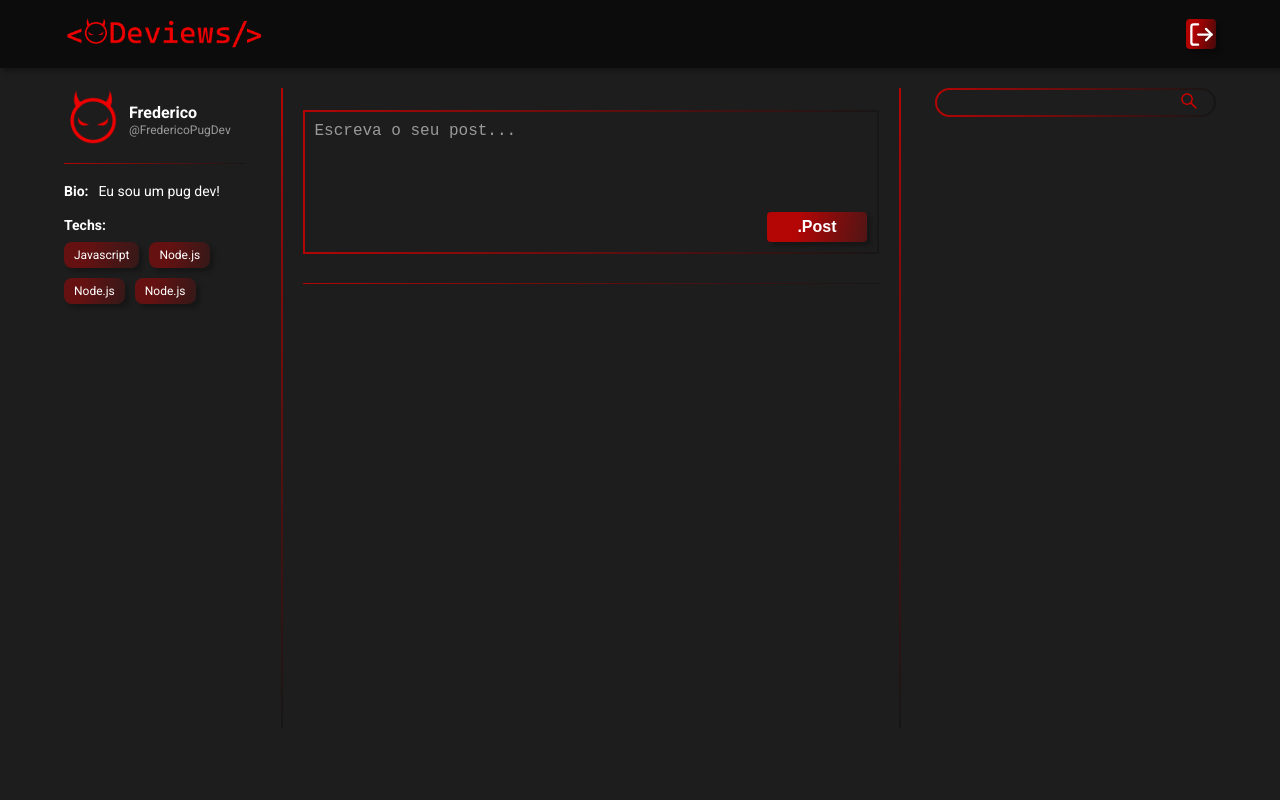
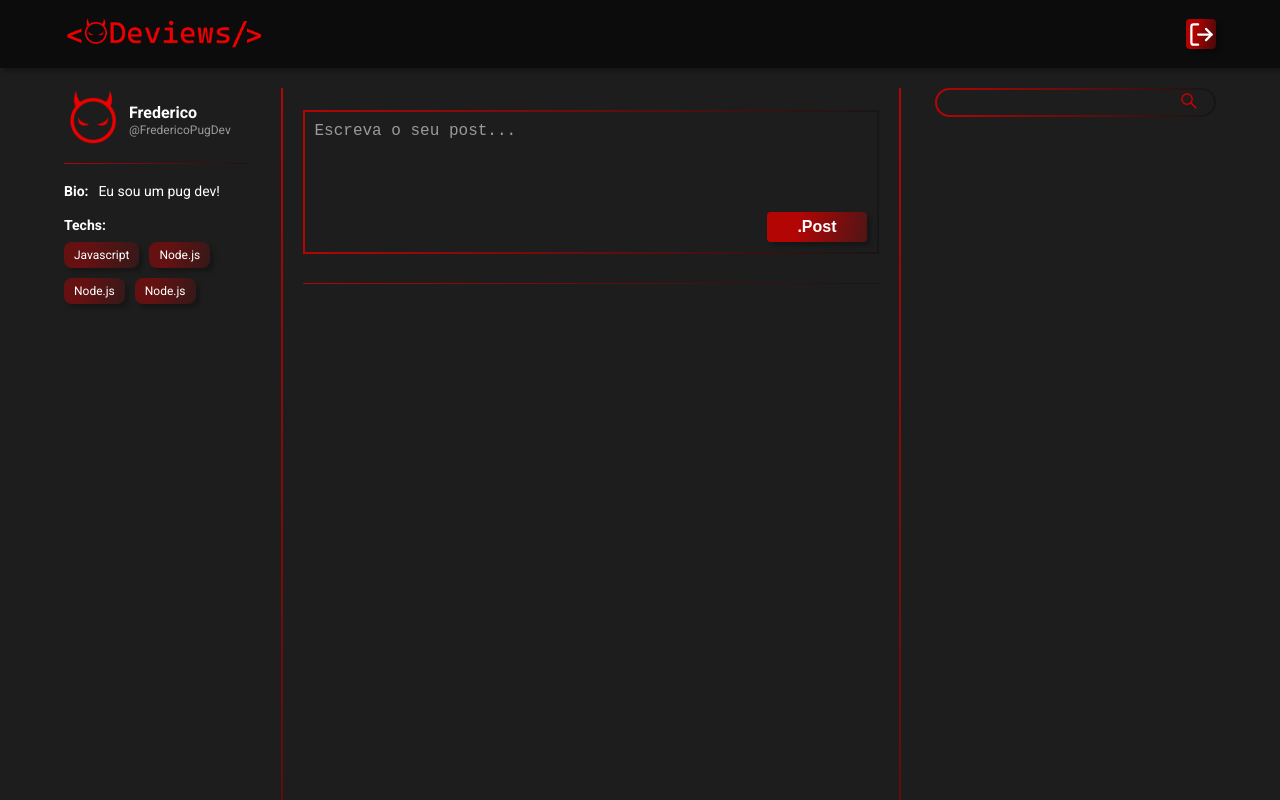
Before and after one commit to Deviews-Inc/deviews-projeto-final-m3, a React (Create React App) app: page /dashboard in a window 1280 px wide. Shown: the top 800 px of the page. Built offline with nearby package versions, Linux system fonts and the light colour scheme.

Commit message:
:bug: Corrigindo medida css da page Dashboard

```diff
--- a/src/pages/Dashboard/style.ts
+++ b/src/pages/Dashboard/style.ts
@@ -2,7 +2,7 @@ import styled from "styled-components";
 
 export const Container = styled.div`
   width: 100vw;
-  height: 50vw;
+  height: 100vw;
 `;
 
 export const ContainerMain = styled.div`
@@ -17,7 +17,7 @@ export const ContainerMain = styled.div`
   .container_info_user {
     flex-direction: column;
     display: flex;
-    gap: 20px;
+    gap: 1.25rem;
   }
 
   .container_search {
```
